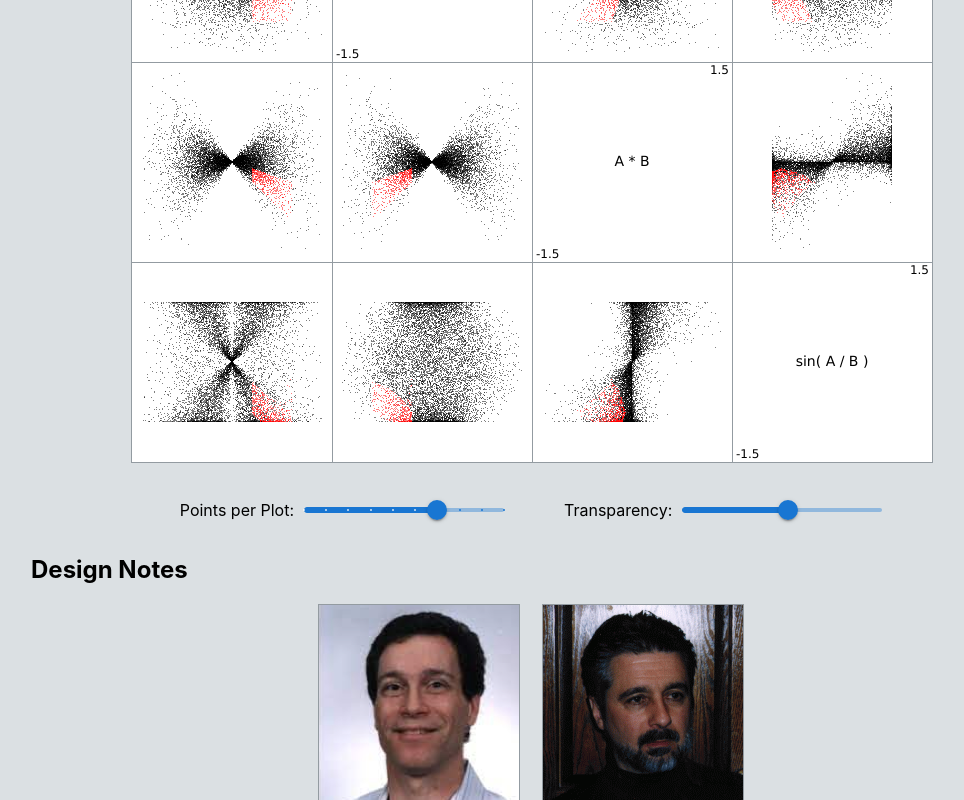
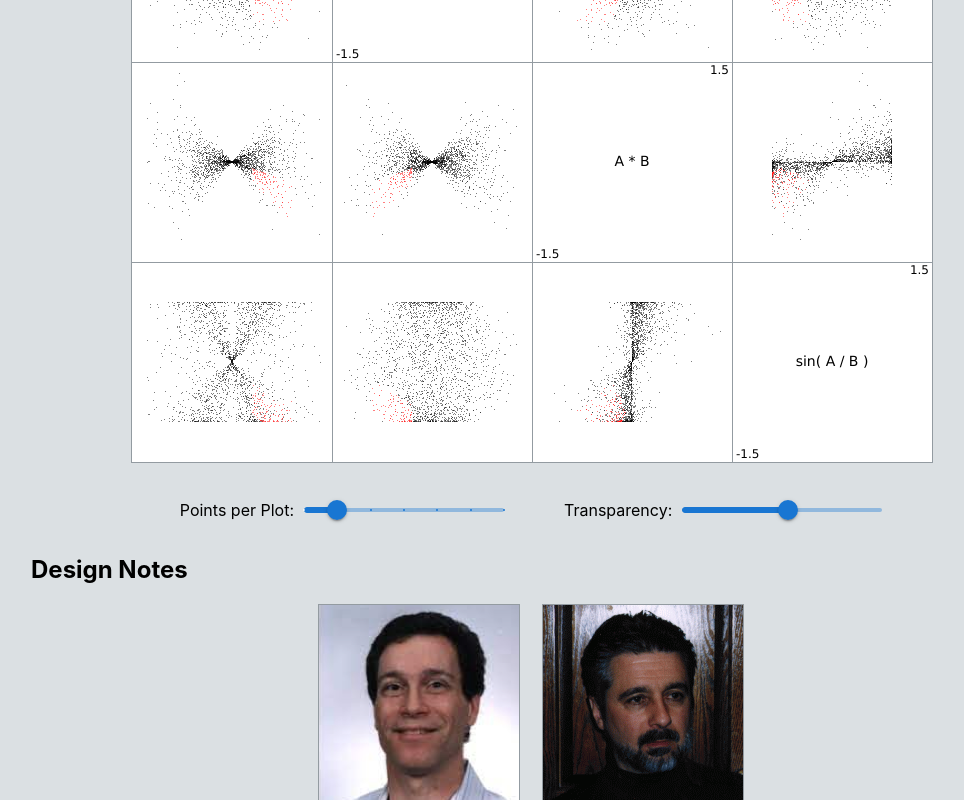
Before and after one commit to hemanrobinson/fast-brushing, a React (Create React App) app: page / in a window 1280 px wide. Shown: the part 559-1359 px from the top of the page, without its empty margins (109-1073 px from the left). Built offline with nearby package versions, Linux system fonts and the light colour scheme.

Commit message:
improve defaults

```diff
--- a/src/App.js
+++ b/src/App.js
@@ -9,7 +9,7 @@ import cleveland from './cleveland.png';
 const App = () => {
 
     // Create state.
-    const nDataDefault = 12;
+    const nDataDefault = 10;
     const [ nData, setNData ] = useState( App.getPower( nDataDefault ));
     const [ opacity, setOpacity ] = useState( 0.5 );
 
@@ -32,7 +32,7 @@ const App = () => {
             </div>
             <div className="GridControls">
                 <label>Points per Plot:</label>
-                <Slider defaultValue={ nDataDefault } step={ 1 } min={ 6 } max={ 15 }
+                <Slider defaultValue={ nDataDefault } step={ 1 } min={ 9 } max={ 15 }
                     valueLabelDisplay="auto" marks valueLabelFormat={( value ) => { let s = App.getPower( value ); if( s >= 10000 ) s = s / 1000 + "K"; return s }}
                     onChange={( event, value ) => { Matrix.clear(); setNData( App.getPower( value )); }} />
                 <span/>
```
Also changed, not shown: 2 other files (tests, documents, lock files or other folders).
